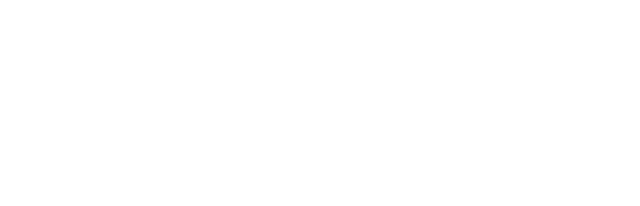
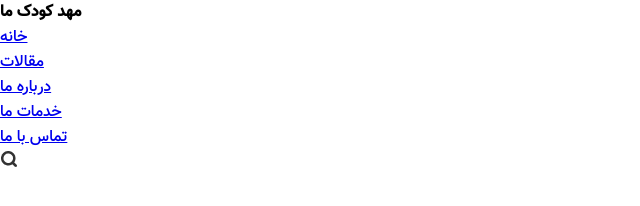
Before and after one commit to hamedagha2304/Mahde-Kodak-Page, a plain HTML site: page Index.html in a window 1280 px wide. Shown: the whole page, without its empty margins (0-640 px from the left). Drawn offline with Linux system fonts and the light colour scheme.

Commit message:
feat: create structure of header

```diff
--- a/Index.html
+++ b/Index.html
@@ -9,6 +9,28 @@
   </head>
   <body>
     <div class="whole-page">
+      <!-- start header -->
+      <header>
+        <div class="hamburger-menu">
+          <div></div>
+          <div></div>
+          <div></div>
+        </div>
+        <h4>مهد کودک ما</h4>
+        <ul class="header-navbar">
+          <li class="header-navbar-item"><a href="#">خانه</a></li>
+          <li class="header-navbar-item"><a href="#">مقالات</a></li>
+          <li class="header-navbar-item"><a href="#">درباره ما</a></li>
+          <li class="header-navbar-item"><a href="#">خدمات ما</a></li>
+          <li class="header-navbar-item"><a href="#">تماس با ما</a></li>
+        </ul>
+        <div class="header-search">
+          <a href="#">
+            <img src="Assets/Images/سرچ.png" alt="search icon" />
+          </a>
+        </div>
+      </header>
+      <!-- end header -->
     </div>
   </body>
 </html>
```
